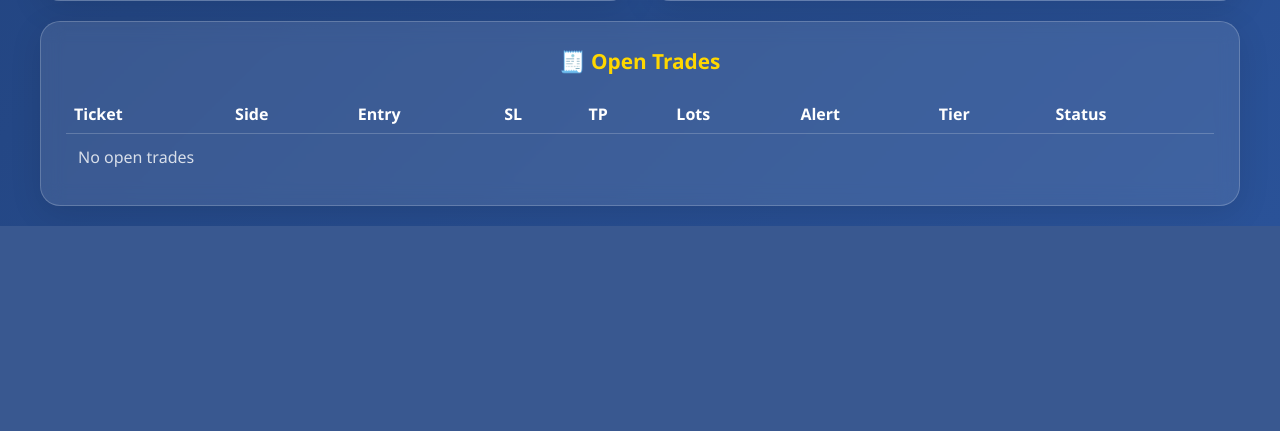
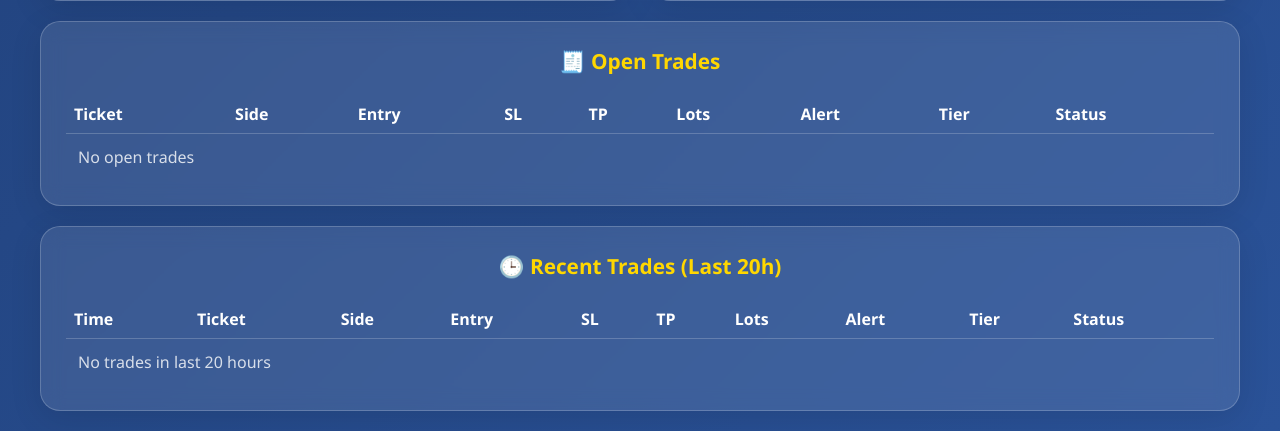
Before and after one commit to GiftNdlala/getrichfrbot, a Flask app: page / in a window 1280 px wide. Shown: the part 1224-1655 px from the top of the page. Before the commit the page ends 1450 px from the top, so only its background shows below. Run offline with Flask 3, Linux system fonts and the light colour scheme; data comes from the database, SQL or seed files in the repository; data that the repository does not hold is empty.

Commit message:
feat(dashboard): show only last 20h recent trades via new API; periodic refresh

```diff
--- a/live_dashboard.py
+++ b/live_dashboard.py
@@ -189,6 +189,19 @@ def get_trades():
         open_trades = []
     return jsonify({'status': 'success', 'open_trades': open_trades})
 
+@app.route('/api/recent_trades')
+def get_recent_trades():
+    try:
+        hours = int(request.args.get('hours', 20))
+        limit = int(request.args.get('limit', 200))
+    except Exception:
+        hours, limit = 20, 200
+    try:
+        rows = persistence.recent_trades(hours=hours, limit=limit)
+    except Exception:
+        rows = []
+    return jsonify({'status': 'success', 'trades': rows, 'hours': hours, 'count': len(rows)})
+
 @app.route('/api/pause', methods=['POST'])
 def pause_trading():
     global live_stream
--- a/src/persistence.py
+++ b/src/persistence.py
@@ -139,6 +139,21 @@ class PersistenceManager:
 				rows = conn.execute("SELECT * FROM trades WHERE status IN ('SENT','OPEN')").fetchall()
 			return [dict(r) for r in rows]
 
+	def recent_trades(self, hours: int = 20, limit: int = 200) -> List[Dict[str, Any]]:
+		"""Return trades within the last N hours (open or closed)."""
+		cutoff = (datetime.utcnow() - datetime.timedelta(hours=hours)) if hasattr(datetime, 'timedelta') else None
+		# Build cutoff string; if datetime.timedelta not available for some reason, default to 20h ago
+		from datetime import datetime as _dt, timedelta as _td
+		cutoff_dt = _dt.utcnow() - _td(hours=hours)
+		cutoff_str = cutoff_dt.strftime('%Y-%m-%d %H:%M:%S')
+		with sqlite3.connect(self.db_path) as conn:
+			conn.row_factory = sqlite3.Row
+			rows = conn.execute(
+				"SELECT * FROM trades WHERE timestamp >= ? ORDER BY timestamp DESC LIMIT ?",
+				(cutoff_str, limit)
+			).fetchall()
+			return [dict(r) for r in rows]
+
 	def latest_signal(self) -> Optional[Dict[str, Any]]:
 		with sqlite3.connect(self.db_path) as conn:
 			conn.row_factory = sqlite3.Row
--- a/templates/dashboard.html
+++ b/templates/dashboard.html
@@ -728,6 +728,30 @@
                     </tbody>
                 </table>
             </div>
+
+            <!-- Recent Trades (20h) -->
+            <div class="signal-history" style="margin-top:20px; overflow:auto;">
+                <h3>🕒 Recent Trades (Last 20h)</h3>
+                <table style="width:100%; border-collapse:collapse;">
+                    <thead>
+                        <tr style="text-align:left; border-bottom:1px solid rgba(255,255,255,0.2);">
+                            <th style="padding:8px;">Time</th>
+                            <th style="padding:8px;">Ticket</th>
+                            <th style="padding:8px;">Side</th>
+                            <th style="padding:8px;">Entry</th>
+                            <th style="padding:8px;">SL</th>
+                            <th style="padding:8px;">TP</th>
+                            <th style="padding:8px;">Lots</th>
+                            <th style="padding:8px;">Alert</th>
+                            <th style="padding:8px;">Tier</th>
+                            <th style="padding:8px;">Status</th>
+                        </tr>
+                    </thead>
+                    <tbody id="recent-trades-body">
+                        <tr><td colspan="10" style="padding:12px; opacity:0.8;">Loading...</td></tr>
+                    </tbody>
+                </table>
+            </div>
         </div>
     </div>
 
@@ -775,6 +799,16 @@
                     renderOpenTrades(result.open_trades || []);
                 }
             } catch (e) { console.error('Error fetching trades', e); }
+        }
+
+        async function fetchRecentTrades() {
+            try {
+                const res = await fetch('/api/recent_trades?hours=20&limit=200');
+                const result = await res.json();
+                if (result.status === 'success') {
+                    renderRecentTrades(result.trades || []);
+                }
+            } catch (e) { console.error('Error fetching recent trades', e); }
         }
 
         async function fetchStatusOnly() {
@@ -928,6 +962,30 @@
             body.innerHTML = html;
         }
 
+        function renderRecentTrades(trades) {
+            const body = document.getElementById('recent-trades-body');
+            if (!trades || trades.length === 0) {
+                body.innerHTML = '<tr><td colspan="10" style="padding:12px; opacity:0.8;">No trades in last 20 hours</td></tr>';
+                return;
+            }
+            let html = '';
+            trades.forEach(t => {
+                html += `<tr>
+                    <td style="padding:6px;">${t.timestamp || ''}</td>
+                    <td style="padding:6px;">${t.ticket || ''}</td>
+                    <td style="padding:6px;">${t.direction === 1 ? 'BUY' : (t.direction === -1 ? 'SELL' : '')}</td>
+                    <td style="padding:6px;">${(t.entry||0).toFixed ? `$${Number(t.entry).toFixed(2)}` : t.entry}</td>
+                    <td style="padding:6px;">${(t.sl||0).toFixed ? `$${Number(t.sl).toFixed(2)}` : t.sl}</td>
+                    <td style="padding:6px;">${(t.tp||0).toFixed ? `$${Number(t.tp).toFixed(2)}` : t.tp}</td>
+                    <td style="padding:6px;">${t.lots || ''}</td>
+                    <td style="padding:6px;">${t.alert_level || ''}</td>
+                    <td style="padding:6px;">${t.tier || ''}</td>
+                    <td style="padding:6px;">${t.status || ''}</td>
+                </tr>`
+            });
+            body.innerHTML = html;
+        }
+
         function updateSignalHistory(data) {
             // This would be called from the signal history API
             // For now, we'll show the current signal in history
@@ -1048,6 +1106,8 @@
             updateInterval = setInterval(fetchCurrentSignal, 30000); // 30 seconds
             countdownInterval = setInterval(updateCountdown, 1000); // 1 second
             setInterval(fetchTrades, 15000);
+            setInterval(fetchRecentTrades, 30000);
+            fetchRecentTrades();
             setInterval(fetchStatusOnly, 2000);
 
             // Fetch signal history every 5 minutes
```
